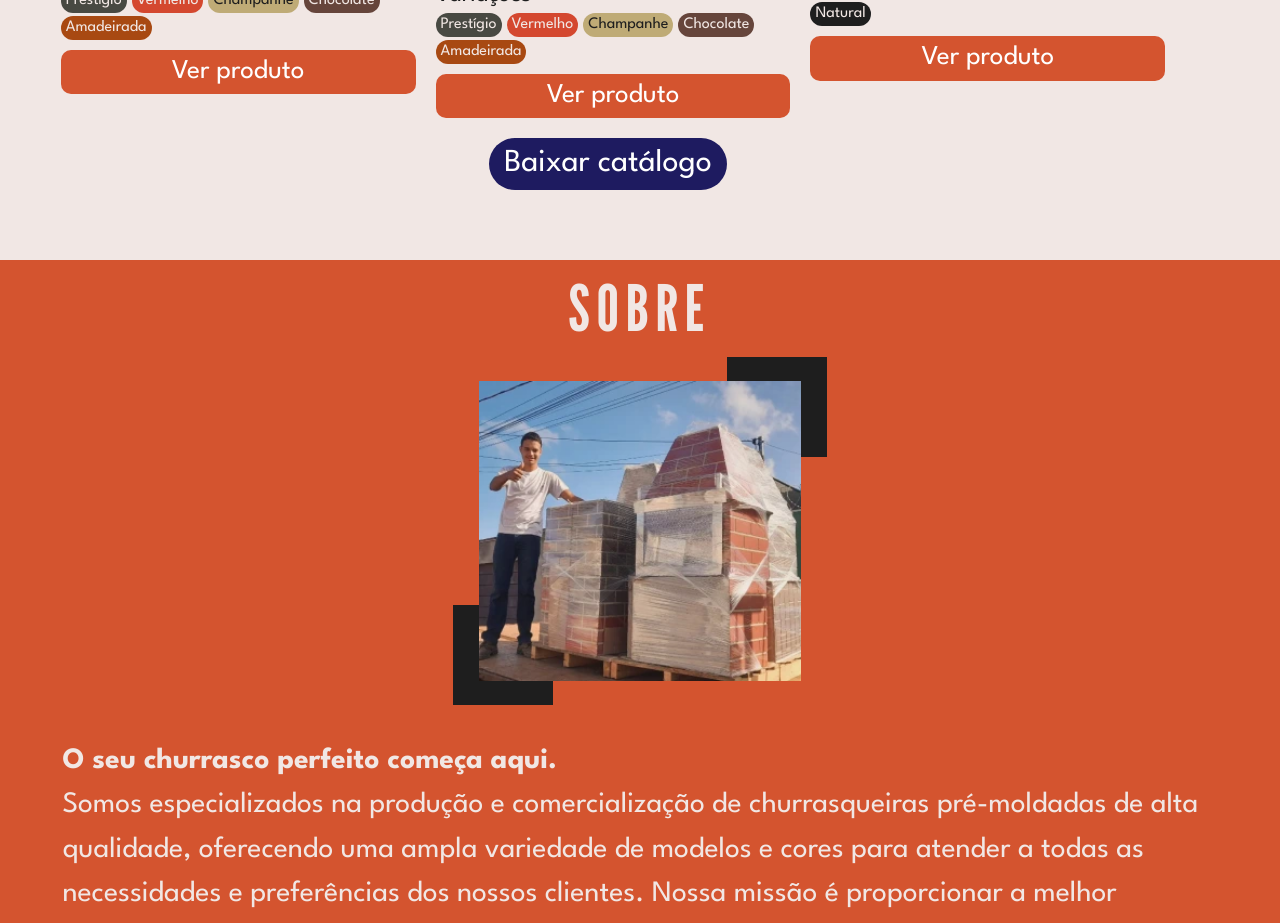
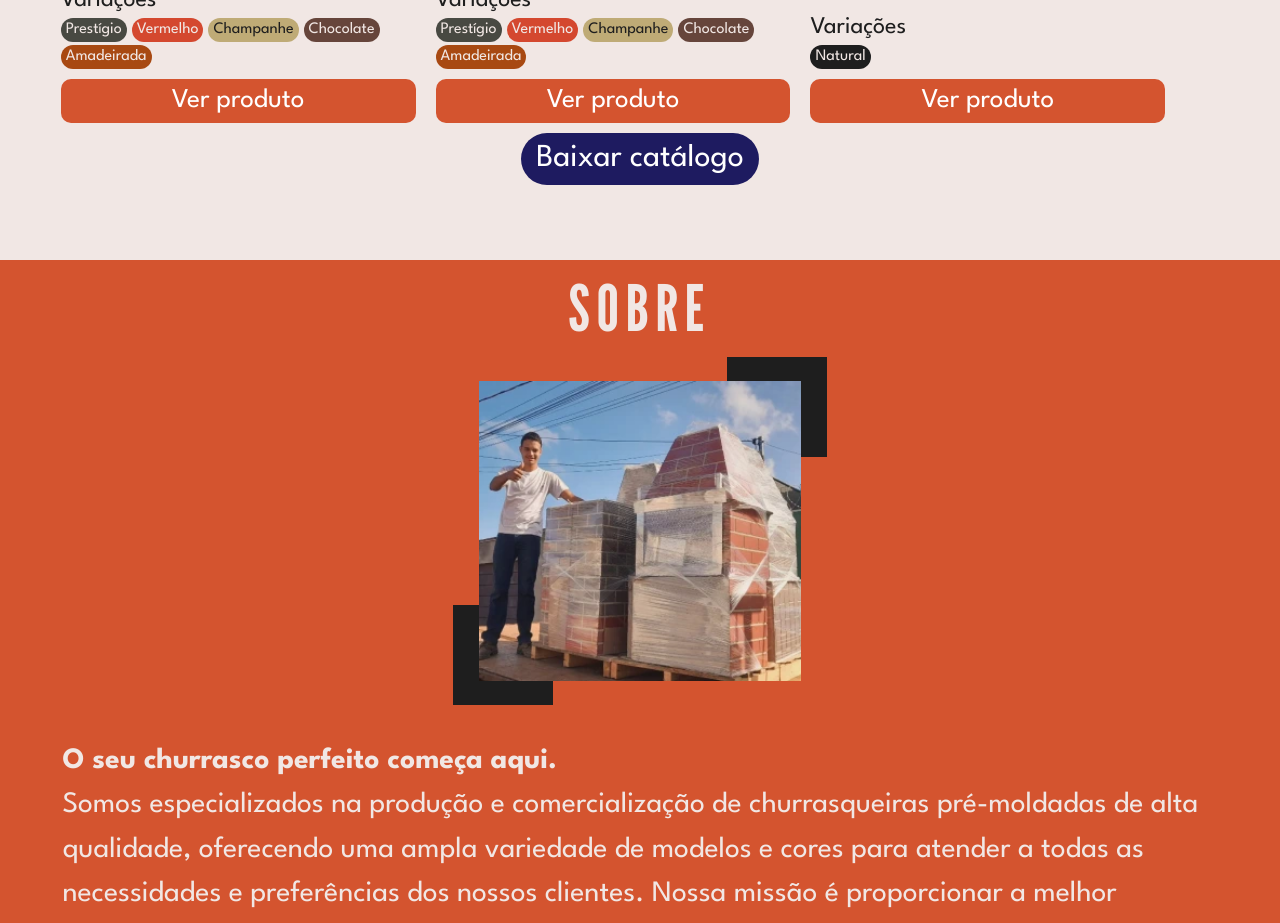
Before and after one commit to elenndev/thaygle, a Next.js app: page / in a window 1280 px wide. Shown: the part 1340-2263 px from the top of the page. Built offline with nearby package versions, Linux system fonts and the light colour scheme.

Commit message:
correcao da altura dos card

```diff
--- a/src/components/SectionCatalogo/ListaProdutos.tsx
+++ b/src/components/SectionCatalogo/ListaProdutos.tsx
@@ -306,12 +306,10 @@ export const ListaProdutos = () =>{
     return(
         <>
         <div className="catalogo
-        flex flex-col lg:w-[95%] lg:flex-row gap-y-[20px] gap-x-[10px] h-[max-content] w-full items-center justify-center
-        bg-[--devScheme-white] lg:w-sreen min-h-[fit]  flex-wrap ">
+        flex flex-col lg:w-[95%] lg:flex-row gap-y-[20px] gap-x-[10px]  w-full items-center justify-center
+        bg-[--devScheme-white] h-full min-h-[fi-content]  flex-wrap ">
             <Principais />
-            <a className="bg-[--devScheme-softBlue] text-[1.25rem] md:text-[1.70rem] lg:text-[2rem] px-[10px] lg:px-[15px] py-[2px] mb-[10px] text-white rounded-[2rem]" href="/Thaygle Pre-Moldados - Catalogo.pdf" download>
-                Baixar catálogo
-            </a>
+
         </div>
         </>
     )
--- a/src/components/SectionCatalogo/SectionCatalogo.tsx
+++ b/src/components/SectionCatalogo/SectionCatalogo.tsx
@@ -45,6 +45,9 @@ const SectionCatalogo = () =>{
             <div ref={Lista} className="produtos-principais w-full h-max">
                 <ListaProdutos />
             </div>
+            <a className="bg-[--devScheme-softBlue] text-[1.25rem] md:text-[1.70rem] lg:text-[2rem] px-[10px] lg:px-[15px] py-[2px] my-[10px] text-white rounded-[2rem]" href="/Thaygle Pre-Moldados - Catalogo.pdf" download>
+                Baixar catálogo
+            </a>
         </section>
     )
 }
```
